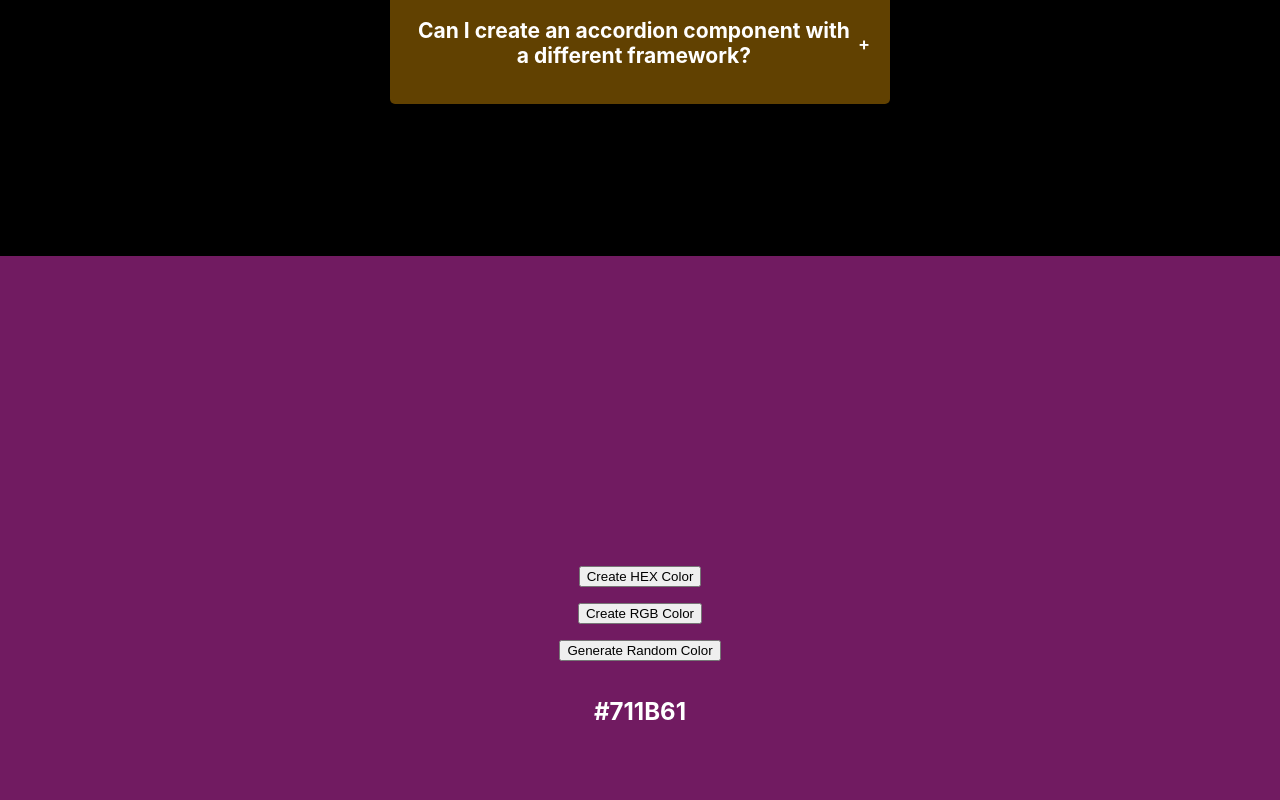
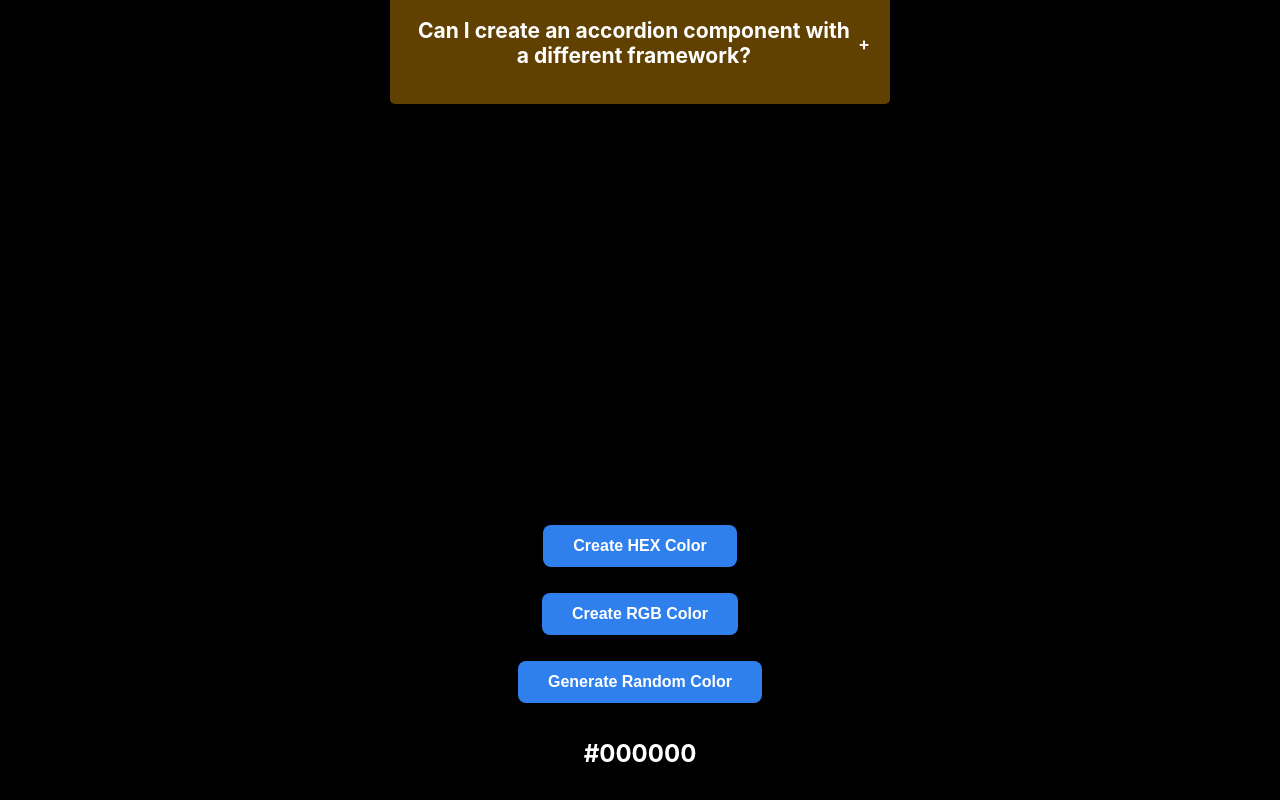
Before and after one commit to Eng-Natole/freeCodeCamp-React, a React (Create React App) app: page / in a window 1280 px wide. Shown: the part 544-1344 px from the top of the page. Built offline with nearby package versions, Linux system fonts and the light colour scheme.

Commit message:
the correct version of the rgb and hex

```diff
--- a/src/components/random-color/index.jsx
+++ b/src/components/random-color/index.jsx
@@ -1,4 +1,5 @@
 import { useEffect, useState } from "react";
+import "./style.css";
 
 export default function RandomColor() {
   const [typeofColor, setTypeOfColor] = useState("hex");
@@ -27,13 +28,13 @@ export default function RandomColor() {
     setColor(rgbColor);
   }
 
-  useEffect(() => {
+  function handleGenerateRandomColor() {
     if (typeofColor === "rgb") {
       handleCreateRandomRgbColor();
     } else {
       handleCreateRandomHexColor();
     }
-  }, [typeofColor]);
+  }
 
   return (
     <div
@@ -51,16 +52,10 @@ export default function RandomColor() {
     >
       <button onClick={() => setTypeOfColor("hex")}>Create HEX Color</button>
       <button onClick={() => setTypeOfColor("rgb")}>Create RGB Color</button>
-      <button
-        onClick={
-          typeofColor === "hex"
-            ? handleCreateRandomHexColor
-            : handleCreateRandomRgbColor
-        }
-      >
-        Generate Random Color
-      </button>
-      <h2 style={{ color: "#fff" }}>{color}</h2> {/* Show the color code */}
+
+      <button onClick={handleGenerateRandomColor}>Generate Random Color</button>
+
+      <h2 style={{ color: "#fff" }}>{color}</h2>
     </div>
   );
 }
--- a/src/components/random-color/style.css
+++ b/src/components/random-color/style.css
@@ -0,0 +1,52 @@
+/* General body and container setup */
+.container {
+  display: flex;
+  flex-direction: column;
+  align-items: center;
+  justify-content: center;
+  height: 100vh;
+  gap: 20px;
+  color: white;
+}
+
+/* Style for each button */
+button {
+  background-color: #2f80ed; /* Blue button background */
+  color: white;
+  font-size: 16px;
+  font-weight: bold;
+  padding: 12px 30px;
+  border: none;
+  border-radius: 8px;
+  cursor: pointer;
+  transition: background-color 0.3s ease, transform 0.2s ease;
+}
+
+/* Hover effect for buttons */
+button:hover {
+  background-color: #1a60b4; /* Darker blue on hover */
+  transform: scale(1.05); /* Slightly grow the button */
+}
+
+/* Active effect (when the button is clicked) */
+button:active {
+  background-color: #155a8a; /* Even darker blue on active */
+  transform: scale(0.98); /* Slightly shrink the button */
+}
+
+/* Focus effect (when button is in focus) */
+button:focus {
+  outline: none;
+  box-shadow: 0 0 10px rgba(47, 128, 237, 0.6); /* Light glow on focus */
+}
+
+/* Button container for spacing */
+button + button {
+  margin-top: 10px;
+}
+
+/* Styling for the color code display */
+h2 {
+  font-size: 24px;
+  font-weight: bold;
+}
```
